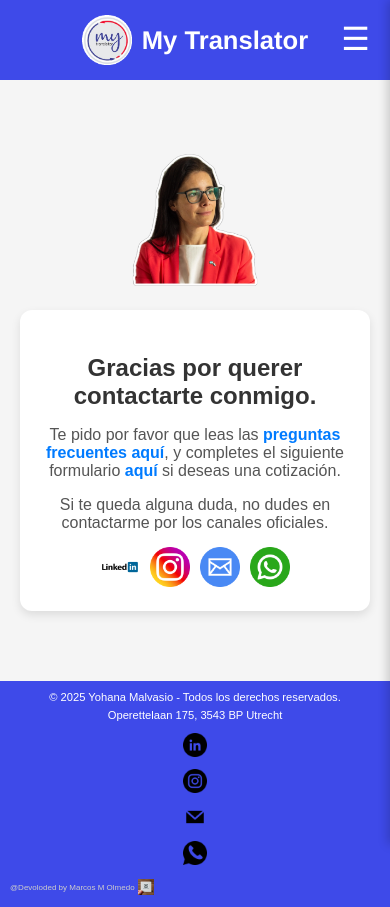
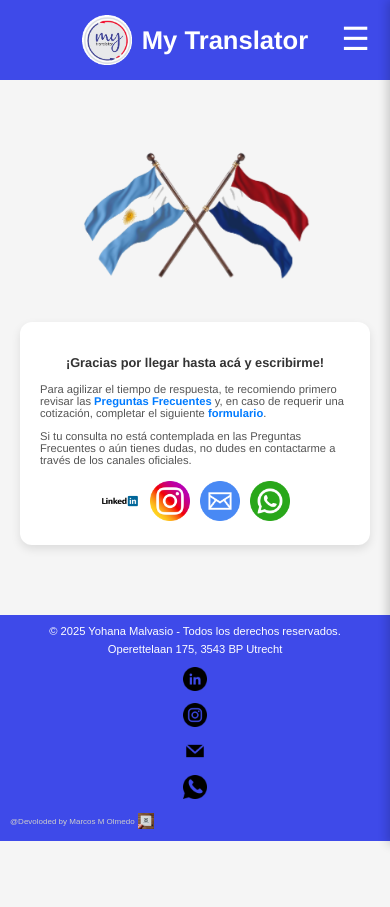
Before and after one commit to MarcosMolmedo/My-Translator, a React (Vite) app: page /contacto in a window 390 px wide. After the commit the page ends 844 px from the top, so only its background shows below. Built offline with nearby package versions, Linux system fonts and the light colour scheme.

Commit message:
contacto.jsx queda terminado funcional, responsive

```diff
--- a/src/Styles/Contacto.css
+++ b/src/Styles/Contacto.css
@@ -9,27 +9,40 @@
   flex-wrap: wrap;
 }
 
+/* Imagen de la izquierda con efecto de aparición */
 .contact-sticker {
-    width: 180px;
+  width: 300px;
   height: auto;
-    object-fit: contain;
+  opacity: 0;
+  animation: fadeIn 4s ease-in forwards;
+  order: -1;
 }
 
+/* Cuadro de mensaje alineado a la derecha */
 .contact-message {
   background: #ffffff;
   padding: 25px;
   border-radius: 12px;
   box-shadow: 0px 4px 10px rgba(0, 0, 0, 0.1);
   max-width: 450px;
+  text-align: left;
+  flex-basis: 55%;
+  font-family: Helvetica, Arial, sans-serif;
+}
+
+/* Ajuste del título */
+.contact-title {
+  color: #333;
+  font-size: 1.3rem;
+  white-space: nowrap;
+  overflow: hidden;
+  text-overflow: ellipsis;
+  max-width: 100%;
+  display: block;
   text-align: center;
 }
 
-  .contact-message h3 {
-    color: #333;
-    margin-bottom: 15px;
-    font-size: 1.5rem;
-  }
-
+/* Texto del párrafo */
 .contact-message p {
   font-size: 1rem;
   color: #555;
@@ -64,16 +77,26 @@
   transform: scale(1.1);
 }
 
+/* Animación de aparición */
+@keyframes fadeIn {
+  from {
+      opacity: 0;
+  }
+  to {
+      opacity: 1;
+  }
+}
+
 /* Responsive */
 @media screen and (max-width: 768px) {
   .contact-container {
       flex-direction: column;
       text-align: center;
-      gap: 20px;
   }
 
   .contact-sticker {
-      width: 140px;
+      width: 250px;
+      order: -1;
   }
 
   .contact-message {
@@ -81,8 +104,22 @@
       padding: 20px;
   }
 
+  .contact-title {
+      font-size: 1.2rem;
+  }
+
   .contact-icons {
       flex-wrap: wrap;
       gap: 10px;
   }
 }
+
+/* Ajuste especial para tamaños menores a 437px */
+@media screen and (max-width: 437px) {
+  .contact-title {
+      font-size: 0.8rem;
+  }
+  .contact-message p {
+      font-size: 0.7rem;
+  }
+}
--- a/src/pages/Contacto.jsx
+++ b/src/pages/Contacto.jsx
@@ -1,7 +1,7 @@
 import React from "react";
 import { Link } from "react-router-dom";
 import "../Styles/Contacto.css";
-import stickercontacto from "../assets/images/stickercontacto.png";
+import banderas from "../assets/images/banderassinfondo.png";
 import linkedincontacto from "../assets/images/linkedincontacto.png";
 import instagramcontacto from "../assets/images/instagramcontacto.png";
 import gmailcontacto from "../assets/images/gmailcontacto.png";
@@ -10,15 +10,15 @@ import whatsappcontacto from "../assets/images/whatsappcontacto.png";
 const Contacto = () => {
   return (
     <div className="contact-container">
-      <img src={stickercontacto} alt="Sticker contacto" className="contact-sticker" />
       <div className="contact-message">
-        <h3>Gracias por querer contactarte conmigo.</h3>
+        <h3 className="contact-title">¡Gracias por llegar hasta acá y escribirme!</h3>
         <p>
-          Te pido por favor que leas las <Link to="/preguntasfrecuentes">preguntas frecuentes aquí</Link>,
-          y completes el siguiente formulario <Link to="/cotizaciones">aquí</Link> si deseas una cotización.
+          Para agilizar el tiempo de respuesta, te recomiendo primero revisar las
+          <Link to="/preguntasfrecuentes" className="contact-highlight"> Preguntas Frecuentes</Link> y, en caso de requerir una cotización,
+          completar el siguiente <Link to="/cotizaciones" className="contact-highlight"> formulario</Link>.
         </p>
         <p>
-          Si te queda alguna duda, no dudes en contactarme por los canales oficiales.
+          Si tu consulta no está contemplada en las Preguntas Frecuentes o aún tienes dudas, no dudes en contactarme a través de los canales oficiales.
         </p>
         <div className="contact-icons">
           <a href="https://www.linkedin.com/in/yohanamalvasio/" target="_blank" rel="noopener noreferrer">
@@ -35,6 +35,7 @@ const Contacto = () => {
           </a>
         </div>
       </div>
+      <img src={banderas} alt="Banderas" className="contact-sticker" />
     </div>
   );
 };
```
Lines whose indentation alone changed are shown as unchanged.
